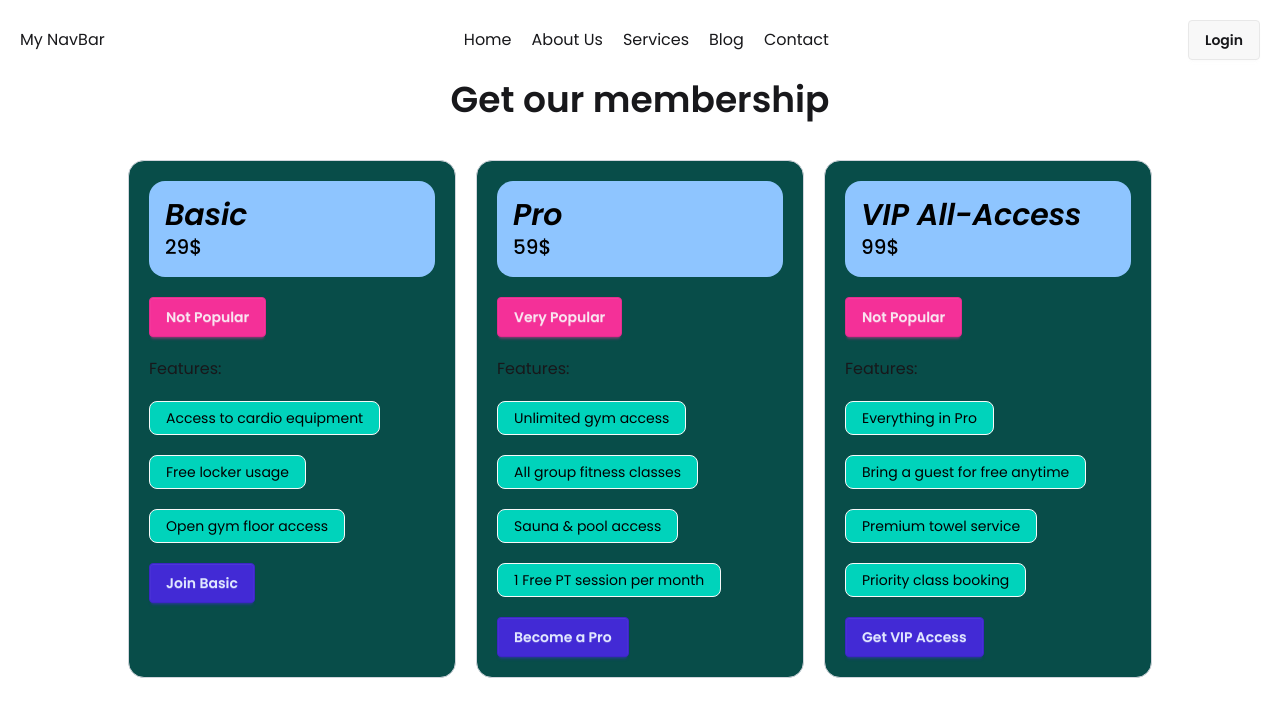
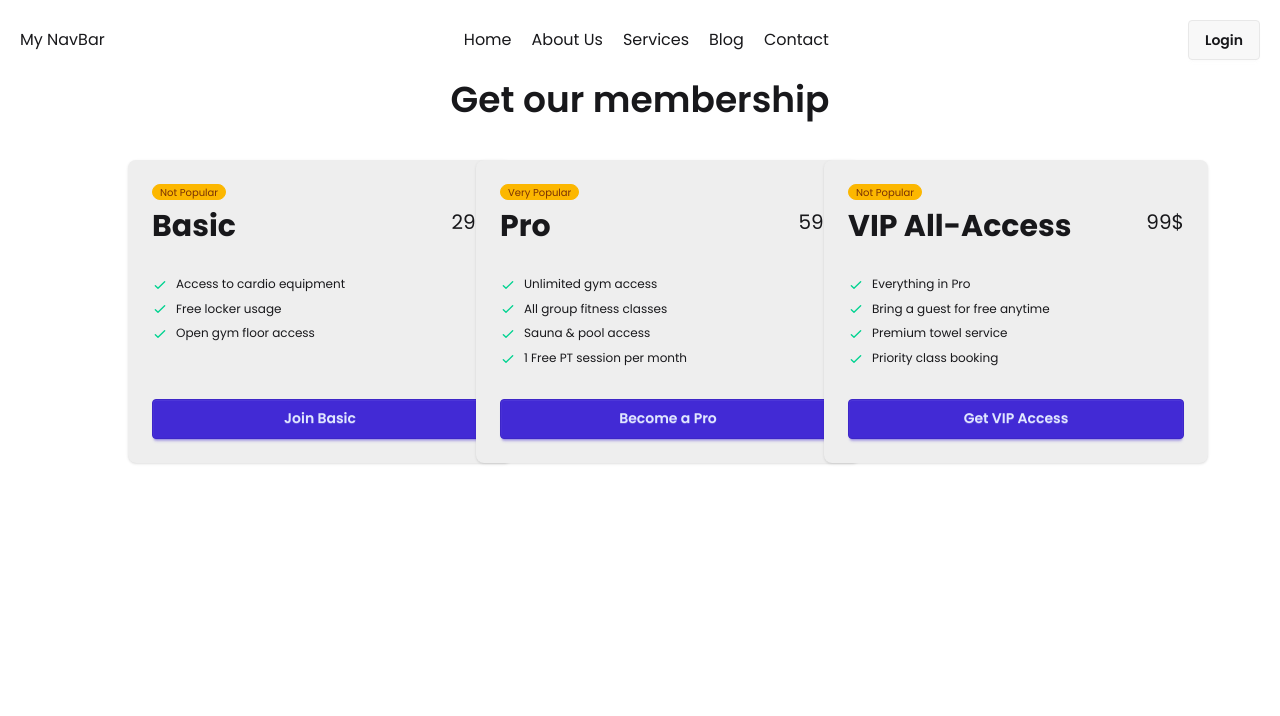
Before and after one commit to chandan-d-karmaker/react-tailwind-daisyUI, a React (Vite) app: page / in a window 1280 px wide. Shown: the top 716 px of the page. Built offline with nearby package versions, Linux system fonts and the light colour scheme.

Commit message:
created price card with daisyUI and made it dynamic

```diff
--- a/src/App.jsx
+++ b/src/App.jsx
@@ -4,6 +4,7 @@
 import DaisyuiNav from './components/daisyUI/daisyuiNav'
 import NavBar from './components/navBar/navBar'
 import Prices from './components/prices/prices'
+import DaisyPriceCard from './components/daisyUI/daisyPriceCard'
 
 const PricePromise = fetch('priceData.json').then(res => res.json());
 
@@ -20,6 +21,8 @@
         <Suspense fallback={<span className="loading loading-spinner loading-xl flex mt-40 mx-auto"></span>}>
           <Prices PricePromise={PricePromise}></Prices>
         </Suspense>
+
+
       </main>
     </>
   )
--- a/src/components/cards/priceCard.jsx
+++ b/src/components/cards/priceCard.jsx
@@ -6,7 +6,7 @@
     console.log(price);
     const features = price.features;
     return (
-        <div className='space-y-5 border border-gray-300 rounded-2xl p-5 bg-accent-content duration-500 hover:-translate-y-2'>
+        <div className='flex flex-col space-y-5 border border-gray-300 rounded-2xl p-5 bg-accent-content duration-500 hover:-translate-y-2'>
             {/* card title */}
             <div className='bg-blue-300 rounded-2xl p-4 text-black'>
                 <h1 className='text-3xl font-semibold italic'>{price.title}</h1>
@@ -18,9 +18,9 @@
             </div>
 
             {/* features */}
-            <div>
+            <div className='flex-2'>
                 <p className='mb-5'>Features:</p>
-                <div className='flex flex-wrap gap-5'>
+                <div className='flex flex-col gap-5 bg-emerald-400 p-2 rounded-xl'>
                     {
                         features.map(feature => <span className='badge p-4 bg-accent text-black'>{feature}</span>)
                     }
@@ -28,8 +28,8 @@
             </div>
 
             {/* Button */}
-            <div>
-                <button className='btn btn-primary'>{price.buttonText}</button>
+            <div className=''>
+                <button className='btn btn-primary w-full'>{price.buttonText}</button>
             </div>
 
         </div>
--- /dev/null
+++ b/src/components/daisyUI/daisyPriceCard.jsx
@@ -0,0 +1,33 @@
+import React from 'react';
+
+const DaisyPriceCard = ({ price }) => {
+    console.log(price);
+    const features = price.features;
+    return (
+        <div className="card w-96 bg-base-300 shadow-sm hover:-translate-y-2 duration-1000">
+            <div className="card-body">
+                <span className="badge badge-xs badge-warning">{price.isPopular ? 'Very Popular' : 'Not Popular'}</span>
+                <div className="flex justify-between">
+                    <h2 className="text-3xl font-bold">{price.title}</h2>
+                    <span className="text-xl">{price.price}</span>
+                </div>
+                <ul className="mt-6 flex flex-col gap-2 text-xs flex-1">
+                    {
+                        features.map(feature =>
+                            <li>
+                                <svg xmlns="http://www.w3.org/2000/svg" className="size-4 me-2 inline-block text-success" fill="none" viewBox="0 0 24 24" stroke="currentColor"><path strokeLinecap="round" strokeLinejoin="round" strokeWidth="2" d="M5 13l4 4L19 7" /></svg>
+                                <span>{feature}</span>
+                            </li>
+                        )
+                    }
+
+                </ul>
+                <div className="mt-6">
+                    <button className="btn btn-primary btn-block">{price.buttonText}</button>
+                </div>
+            </div>
+        </div>
+    );
+};
+
+export default DaisyPriceCard;
--- a/src/components/prices/prices.jsx
+++ b/src/components/prices/prices.jsx
@@ -1,5 +1,6 @@
 import React, { use } from 'react';
 import PriceCard from '../cards/priceCard';
+import DaisyPriceCard from '../daisyUI/daisyPriceCard';
 
 const Prices = ({PricePromise}) => {
 
@@ -9,10 +10,11 @@
         <div>
             <h3 className='text-4xl font-semibold text-center mb-10'>Get our membership</h3>
 
-            <div className='grid grid-cols-3 w-4/5 mx-auto gap-5'>
+            <div className='grid md:grid-cols-2 lg:grid-cols-3 w-4/5 mx-auto gap-5'>
 
                 {
-                    pricingData.map(price => <PriceCard key={price.id} price={price}></PriceCard>)
+                    // pricingData.map(price => <PriceCard key={price.id} price={price}></PriceCard>)
+                    pricingData.map(price => <DaisyPriceCard key={price.id} price={price}></DaisyPriceCard>)
                 }
 
             </div>
```
